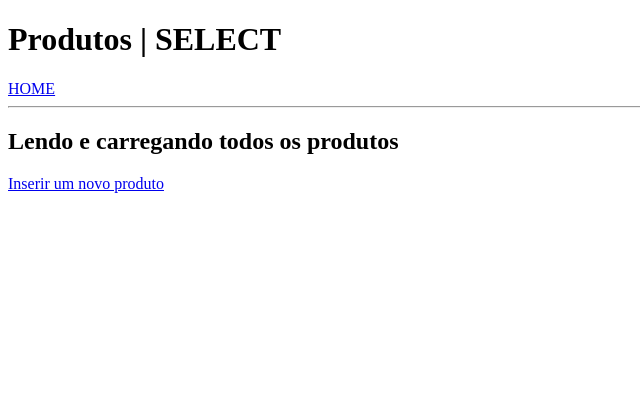
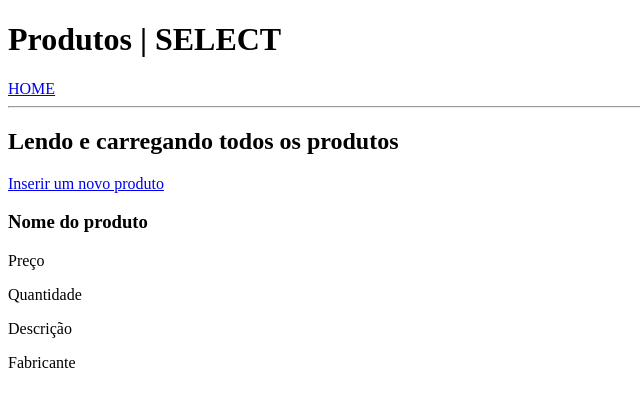
Before and after one commit to guilhermessanto/exemplo-php-crud, a PHP site: page /produtos/listar.php in a window 1280 px wide. Shown: the top 407 px of the page, without its empty margins (0-640 px from the left). Run offline with PHP 8.4, Linux system fonts and the light colour scheme.

Commit message:
função ler produtos

```diff
--- a/produtos/listar.php
+++ b/produtos/listar.php
@@ -1,4 +1,6 @@
-
+<?php
+require_once "../src/funcoes-produtos.php";
+?>
 <!DOCTYPE html>
 <html lang="pt-br">
 <head>
@@ -14,6 +16,15 @@
         <hr>
         <h2>Lendo e carregando todos os produtos</h2>
         <p><a href="inserir.php">Inserir um novo produto</a></p>
+        <div class="podutos">
+            <article>
+                <h3>Nome do produto</h3>
+                <p>Preço</p>
+                <p>Quantidade</p>
+                <p>Descrição</p>
+                <p>Fabricante</p>
+            </article>
+        </div>
     </div>
 
 </body>
--- /dev/null
+++ b/src/funcoes-produtos.php
@@ -0,0 +1,14 @@
+<?php
+require_once "conecta.php";
+
+function lerProdutos(PDO $conexao):array{
+    $sql = "SELECT id, nome, descricao, preco, quantidade, fabricante_id FROM produtos ORDER BY nome";
+    try{
+        $consulta = $conexao->prepare($sql);
+        $consulta -> execute();
+        $resultado = $consulta->fetchAll(PDO::FETCH_ASSOC);
+    }catch(Exception $erro){
+        die("Erro: ".$erro->getMessage());
+    }
+    return $resultado;
+}
```
